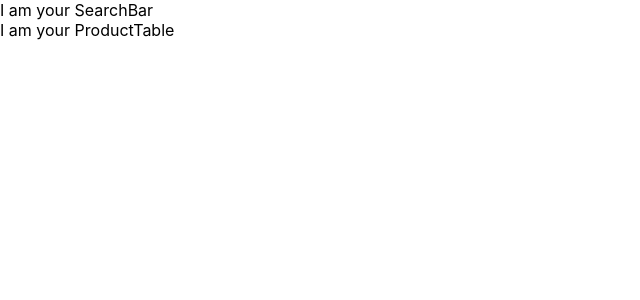
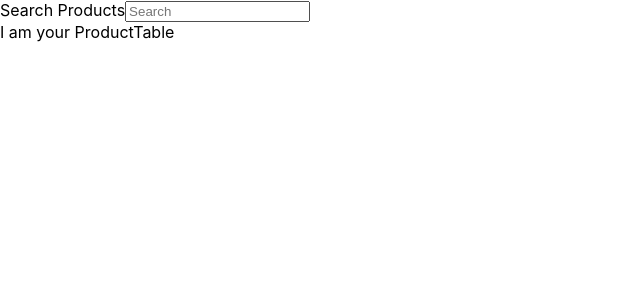
Before and after one commit to rsgilbert/hello-react, a React (Create React App) app: page / in a window 1280 px wide. Shown: the top 300 px of the page, without its empty margins (0-640 px from the left). Built offline with nearby package versions, Linux system fonts and the light colour scheme.

Commit message:
passed searchtext between SearcBar and ProductTable

```diff
--- a/src/components/FilterableTable.js
+++ b/src/components/FilterableTable.js
@@ -6,16 +6,41 @@ import ProductTable from './ProductTable'
 class FilterableTable extends React.Component {
     constructor(props) {
         super(props)
+        this.state = {
+            searchText: '',
+            products: products
+        }
+        this.handleSearchTextChange = this.handleSearchTextChange.bind(this)
+    }
+    handleSearchTextChange(newSearchText) {
+        this.setState({
+            searchText: newSearchText
+        })
     }
 
     render() {
+        let searchText = this.state.searchText
+        let products = this.state.products
         return (
             <div>
-                <SearchBar />
-                <ProductTable />
+                <SearchBar
+                    searchText={searchText}
+                    onSearchTextChange={this.handleSearchTextChange}/>
+                <ProductTable
+                    searchText={searchText}
+                    products={products}/>
             </div>
         )
     }
 }
 
+const products = [
+    {category: "Sporting Goods", price: "$49.99", stocked: true, name: "Football"},
+    {category: "Sporting Goods", price: "$9.99", stocked: true, name: "Baseball"},
+    {category: "Sporting Goods", price: "$29.99", stocked: false, name: "Basketball"},
+    {category: "Electronics", price: "$99.99", stocked: true, name: "iPod Touch"},
+    {category: "Electronics", price: "$399.99", stocked: false, name: "iPhone 5"},
+    {category: "Electronics", price: "$199.99", stocked: true, name: "Nexus 7"}
+]
+
 export default FilterableTable
--- a/src/components/ProductTable.js
+++ b/src/components/ProductTable.js
@@ -8,6 +8,7 @@ class ProductTable extends React.Component {
         return (
             <div>
                 I am your ProductTable
+                {this.props.searchText}
             </div>
         )
     }
--- a/src/components/SearchBar.js
+++ b/src/components/SearchBar.js
@@ -3,11 +3,21 @@ import React from 'react'
 class SearchBar extends React.Component {
     constructor(props) {
         super(props)
+        this.handleChange = this.handleChange.bind(this)
+    }
+    handleChange(e) {
+        this.props.onSearchTextChange(e.target.value)
     }
     render() {
         return (
             <div>
-                I am your SearchBar
+                <label>
+                    Search Products
+                    <input
+                        placeholder="Search"
+                        onChange={this.handleChange}
+                        />
+                </label>
             </div>
         )
     }
```
